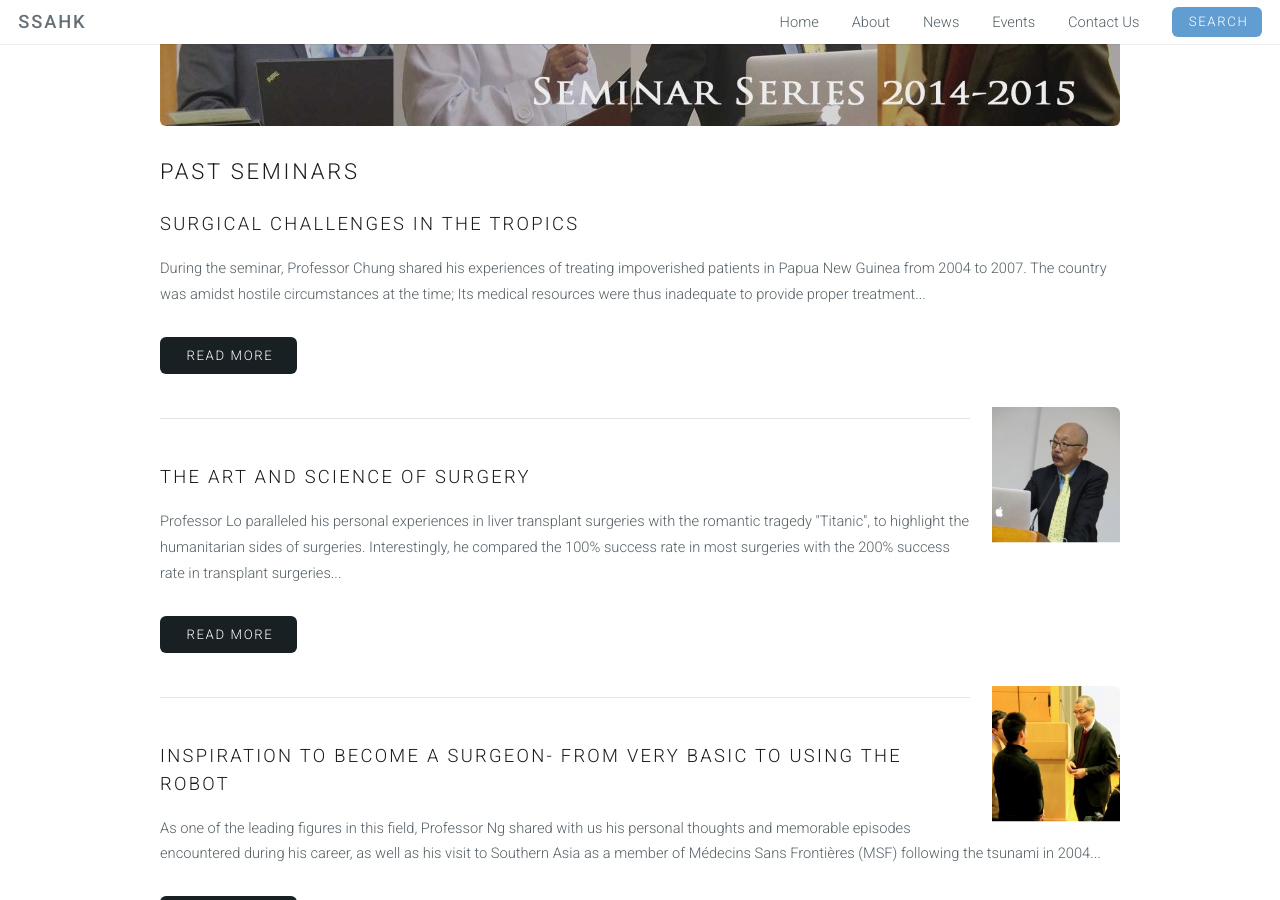
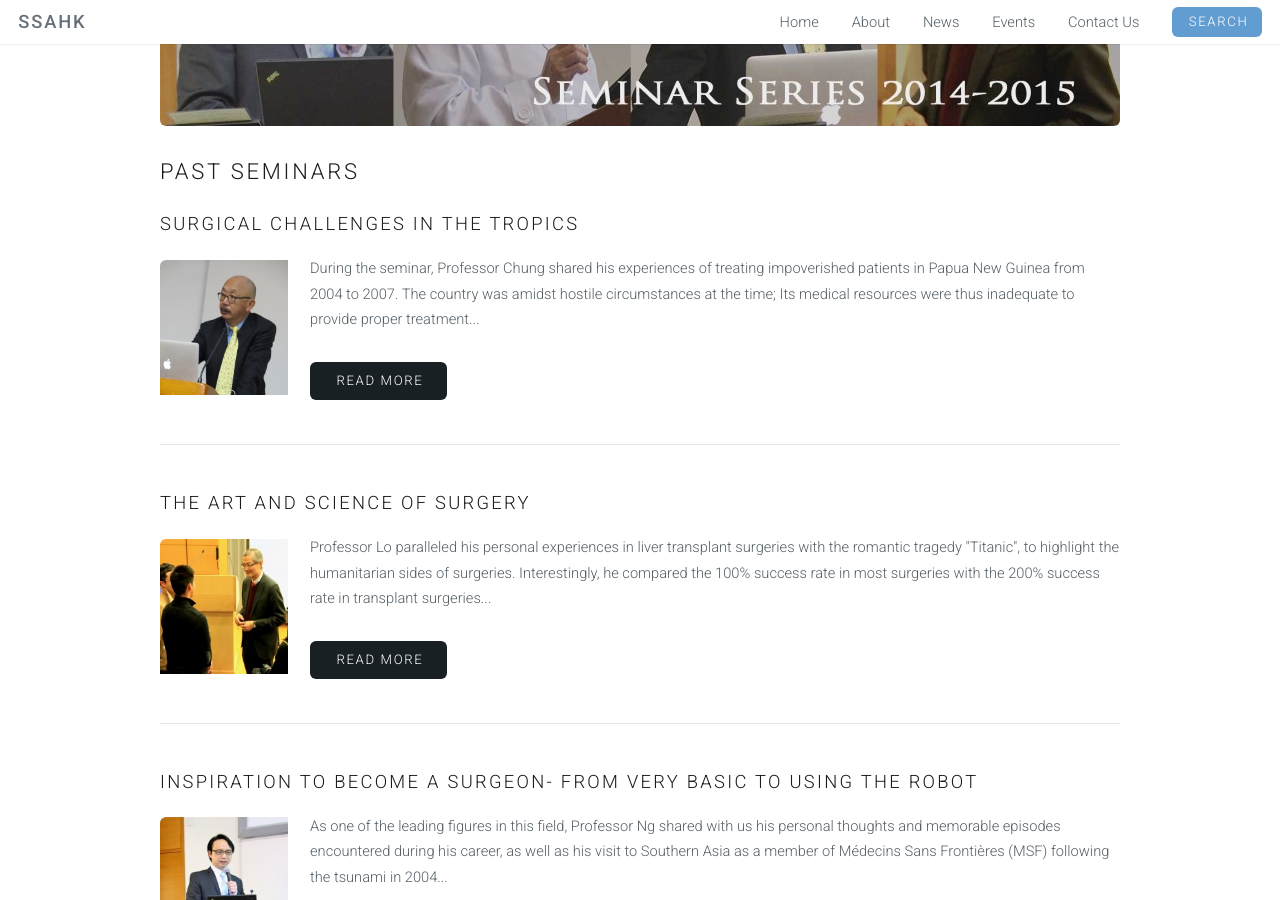
Before and after one commit to SSAHK/ssahk.github.io, a Jekyll site: the page built from seminars/index.html, in a window 1280 px wide and 900 px high, scrolled down 524 px. Built offline with Jekyll 4.4.1, drawn with Linux system fonts in a browser that asks for light colours; Markdown is read by kramdown in place of the engine named in the settings.

Commit message:
revamp 2 seminar page

```diff
--- a/seminars/index.html
+++ b/seminars/index.html
@@ -13,13 +13,11 @@
 
 	<h3>{{ post.title }}</h3>
 		  <div class="entry">
+				<img class="image left" height="150" width="150" src="{{ site.imgurl }}{{ post.thumb-img }}"/>
 				<p>
 					{{ post.excerpt }}
 				</p>
-				<p>
-					  <a class="button" href="{{ site.baseurl }}{{ post.url }}" class="read-more">Read More</a>
-				</p>
-					<img class="image right" height="150" width="150" src="{{ site.imgurl }}{{ post.thumb-img }}"/>
+				<a class="button" href="{{ site.baseurl }}{{ post.url }}" class="read-more">Read More</a>
 		  </div>
 	<hr>
 	</article>
```
